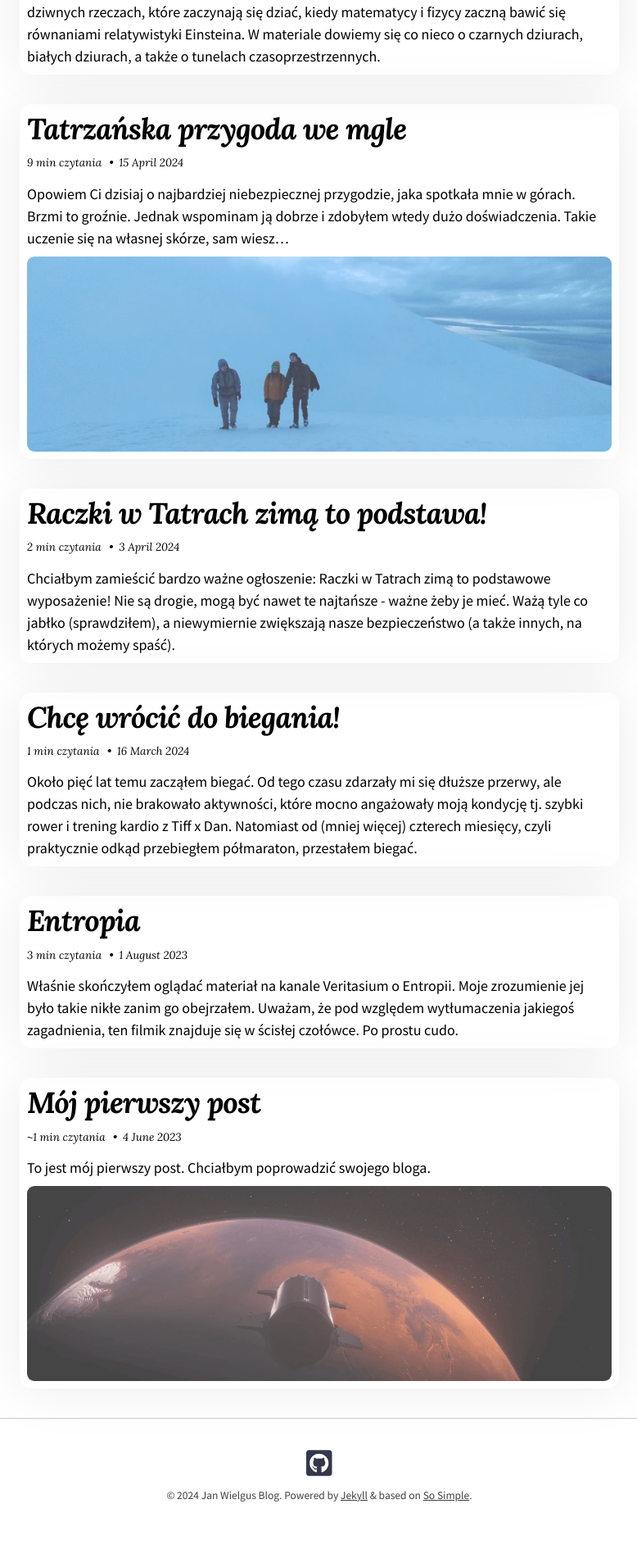
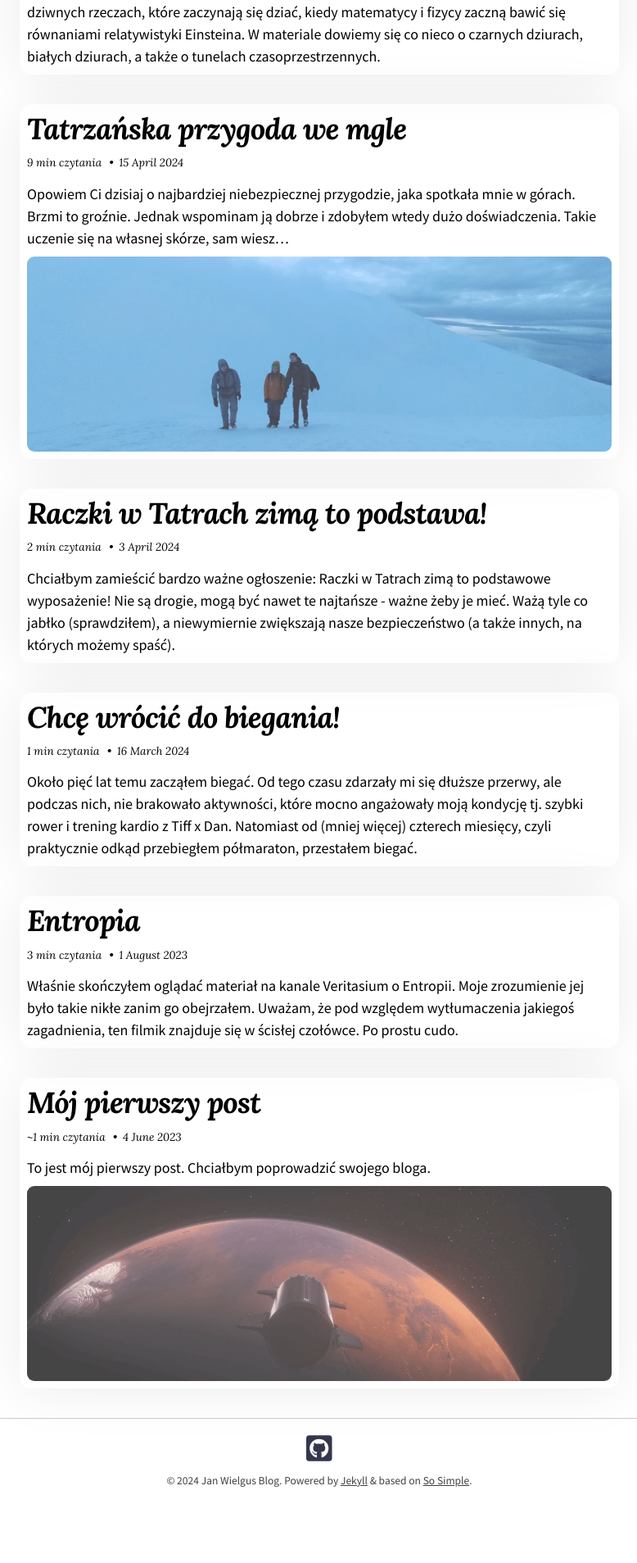
Before and after one commit to JanWielgus/janwielgus.github.io, a Jekyll site: the page built from index.md, in a window 1280 px wide. Shown: the part 1786-3693 px from the top of the page at 82% size, without its empty margins (250-1028 px from the left). Built offline with Jekyll 4.4.1, drawn with Linux system fonts in a browser that asks for light colours; nearby versions of some CDN libraries; comment, search, counter and statistics services are not loaded; after the commit the page ends 3610 px from its top, so only the background shows below that.

Commit message:
Decreased footer size

```diff
--- a/_sass/so-simple/_global.scss
+++ b/_sass/so-simple/_global.scss
@@ -117,8 +117,8 @@
 
 .site-footer {
   @include clearfix();
-  margin: 2em 0;
-  padding: 2em 0;
+  margin: 1em 0 0.2em;
+  padding: 1em 0 0.2em;
   text-align: center;
   border-top: 1px solid;
 
```
